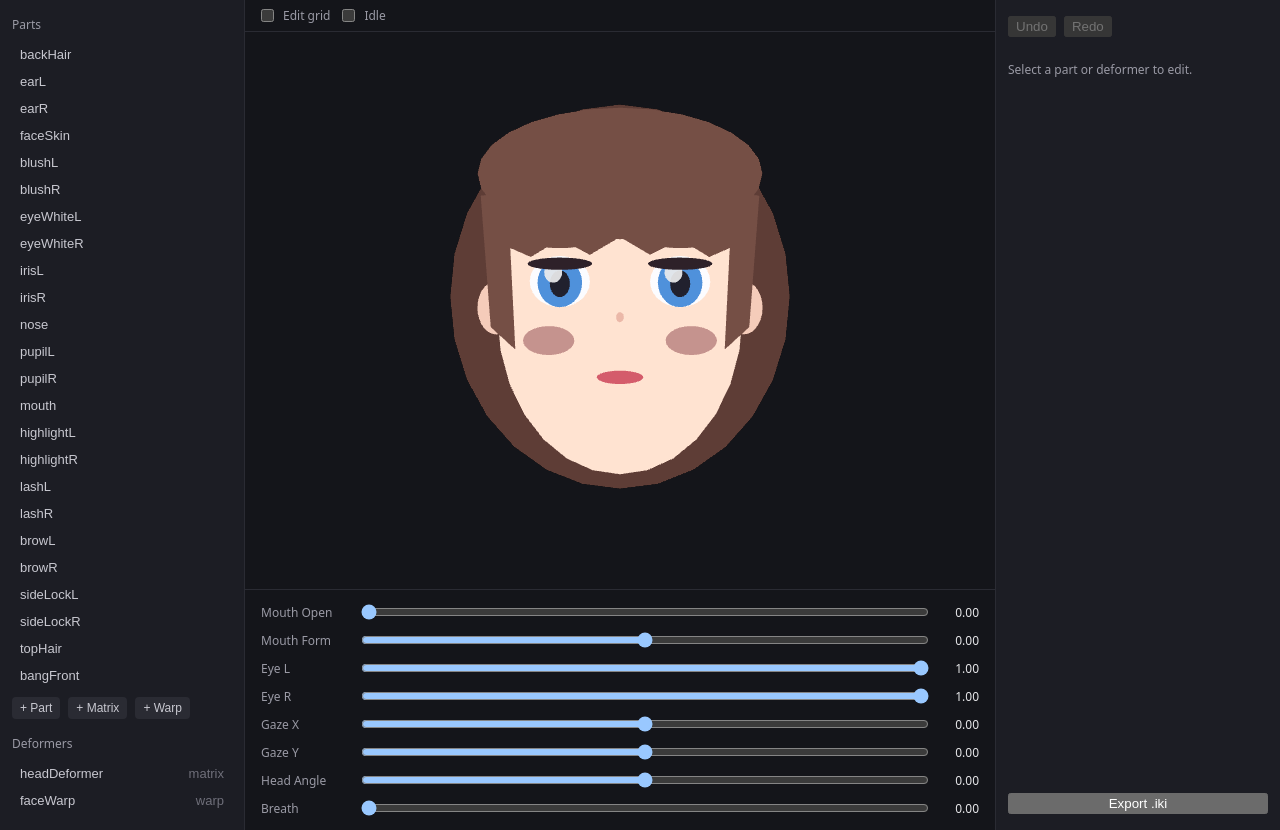
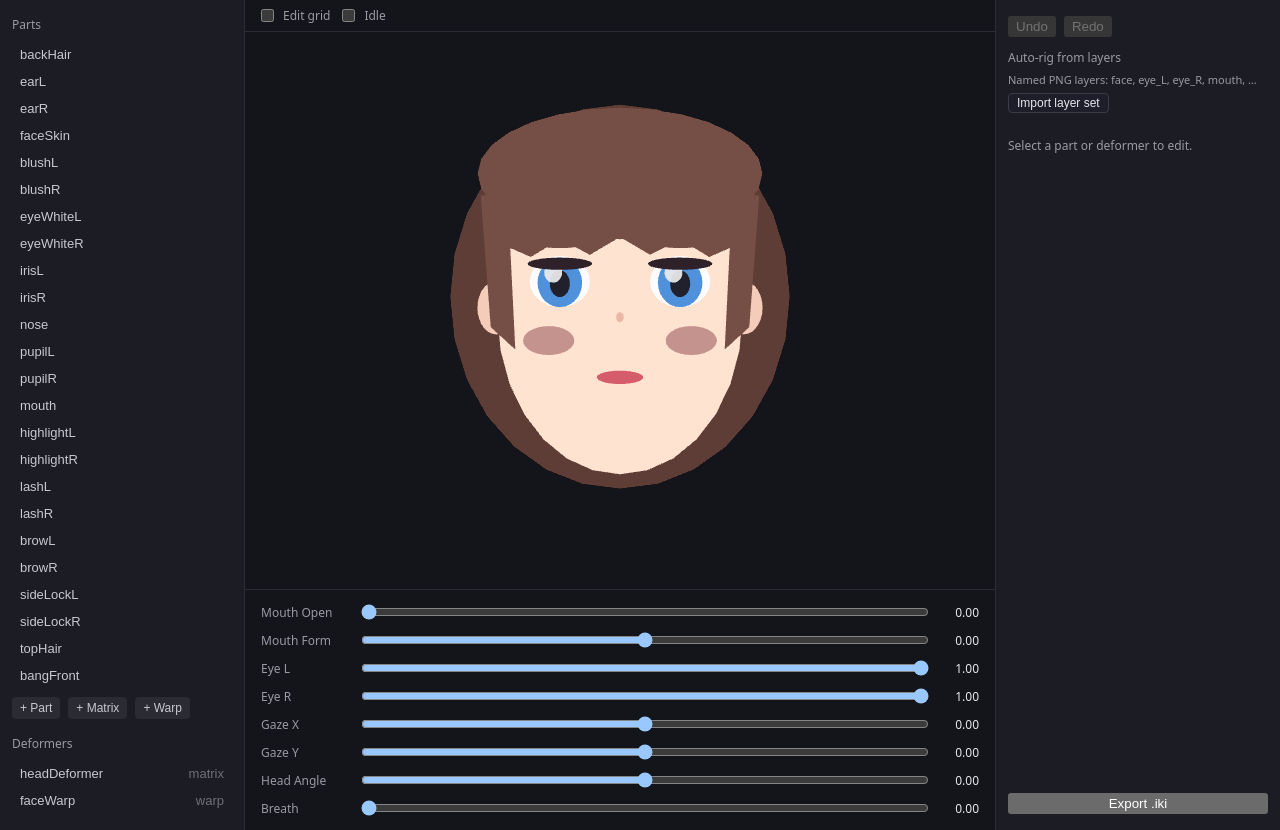
Before and after one commit to zeikar/iki, a React (Vite) app in the folder examples/editor/: page / in a window 1280 px wide. Built offline with nearby package versions, Linux system fonts and the light colour scheme.

Commit message:
feat(editor): multi-file layer-set import UI

```diff
--- a/examples/editor/src/Inspector.tsx
+++ b/examples/editor/src/Inspector.tsx
@@ -129,6 +129,17 @@ const removeBtnStyle: CSSProperties = {
   cursor: "pointer",
 };
 
+const errorStyle: CSSProperties = {
+  margin: 0,
+  padding: "8px 10px",
+  background: "#3a1a1a",
+  border: "1px solid #7a2a2a",
+  borderRadius: 4,
+  color: "#f08080",
+  fontSize: 12,
+  wordBreak: "break-word",
+};
+
 /**
  * Numeric property panel for the selected part's lean-5a fields. Each edit
  * dispatches the matching editor-core command through the store, which mutates
@@ -167,6 +178,18 @@ export function Inspector() {
     void s.revision;
     return s.doc.canRedo();
   });
+  const importLayerSet = useEditorStore((s) => s.importLayerSet);
+  const generatorError = useEditorStore((s) => s.generatorError);
+  const layerSetInputRef = useRef<HTMLInputElement>(null);
+
+  function onLayerSetInputChange(e: React.ChangeEvent<HTMLInputElement>) {
+    const files = e.currentTarget.files;
+    if (files && files.length > 0) {
+      void importLayerSet([...files]);
+      // Reset so re-selecting the same set re-triggers the change event.
+      e.currentTarget.value = "";
+    }
+  }
 
   return (
     <div style={{ display: "flex", flexDirection: "column", gap: 12 }}>
@@ -177,6 +200,30 @@ export function Inspector() {
         <button type="button" onClick={redo} disabled={!canRedo}>
           Redo
         </button>
+      </div>
+
+      {/* Model-level: auto-rig from named PNG layers */}
+      <div style={{ display: "flex", flexDirection: "column", gap: 6 }}>
+        <span style={labelStyle}>Auto-rig from layers</span>
+        <p style={{ margin: 0, fontSize: 11, color: "#9a9aa5" }}>
+          Named PNG layers: face, eye_L, eye_R, mouth, …
+        </p>
+        <input
+          ref={layerSetInputRef}
+          type="file"
+          multiple
+          accept="image/png"
+          style={{ display: "none" }}
+          onChange={onLayerSetInputChange}
+        />
+        <button
+          type="button"
+          onClick={() => layerSetInputRef.current?.click()}
+          style={smallBtnStyle}
+        >
+          Import layer set
+        </button>
+        {generatorError && <p style={errorStyle}>{generatorError}</p>}
       </div>
 
       {selectedDeformerId ? (
@@ -924,17 +971,6 @@ function AttachDropdown({
   );
 }
 
-const errorStyle: CSSProperties = {
-  margin: 0,
-  padding: "8px 10px",
-  background: "#3a1a1a",
-  border: "1px solid #7a2a2a",
-  borderRadius: 4,
-  color: "#f08080",
-  fontSize: 12,
-  wordBreak: "break-word",
-};
-
 /**
  * Grid-mesh controls for a part. Shows cols/rows inputs and "Add Grid Mesh"
  * when the part has no mesh; shows vertex/triangle counts plus cols/rows inputs
```
